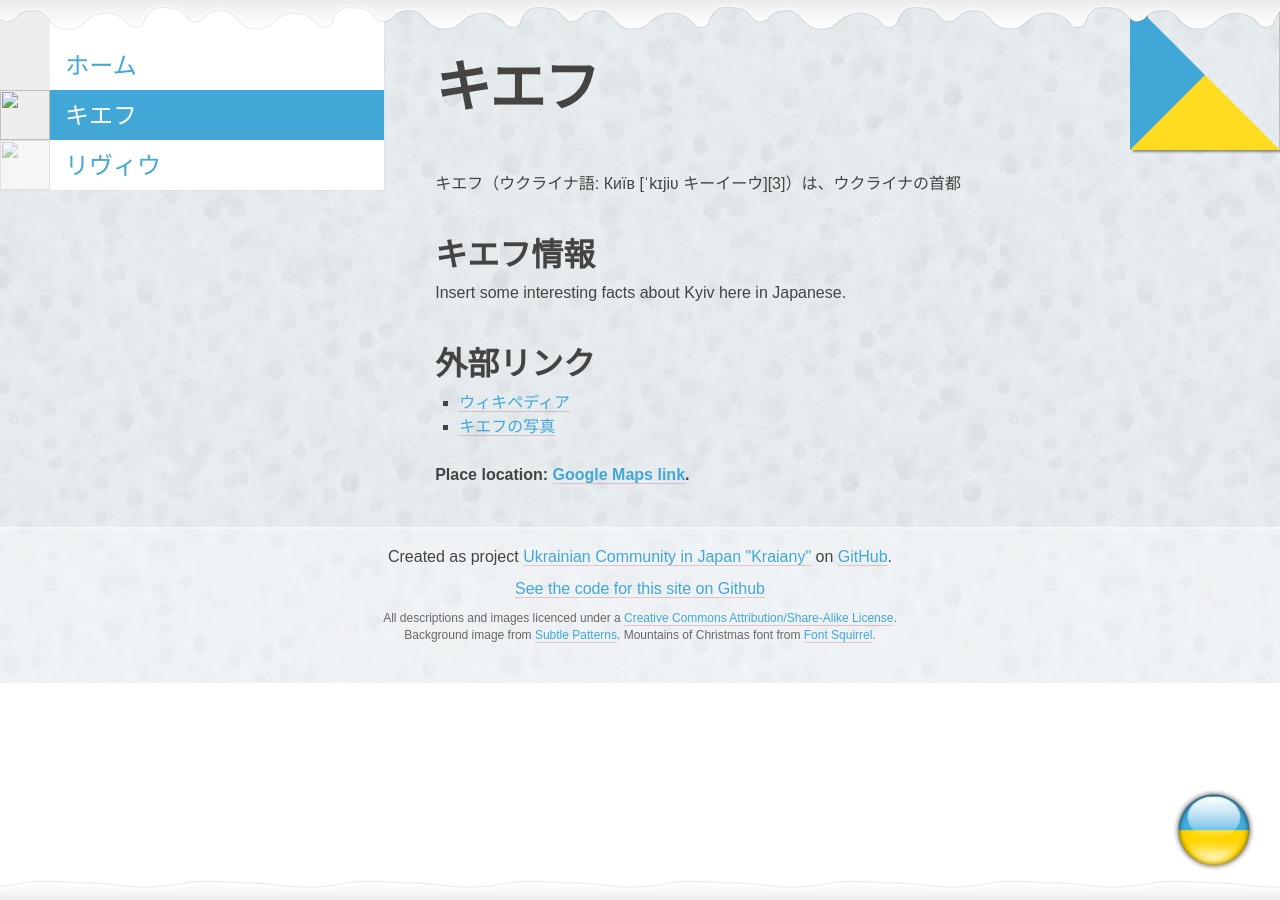
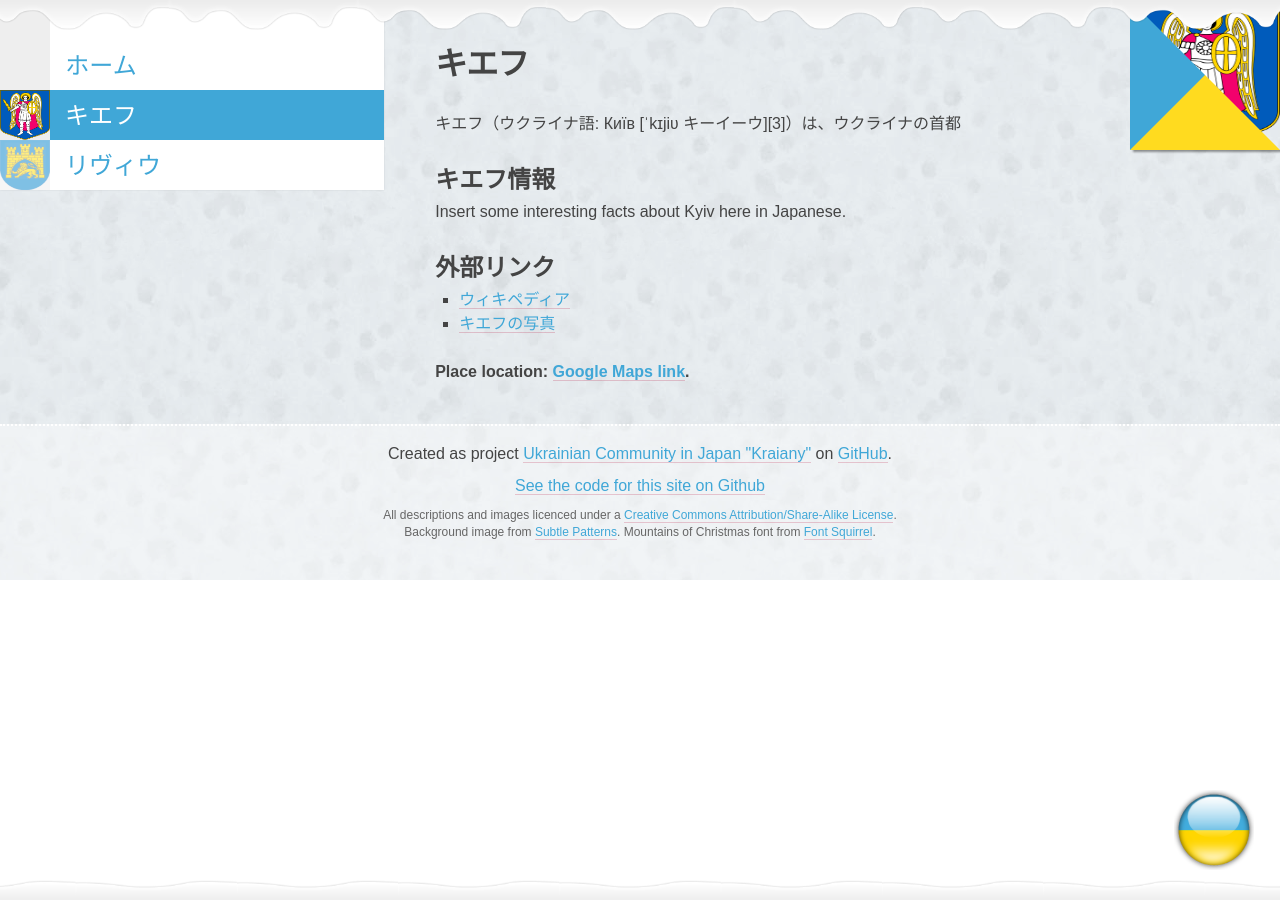
Before and after one commit to Kraiany/ukraine-info, a Jekyll site: the page built from kyiv.md, in a window 1280 px wide. Built offline with Jekyll 4.4.1, drawn with Linux system fonts in a browser that asks for light colours; Markdown is read by kramdown in place of the engine named in the settings.

Commit message:
Decreased fonts, added images

```diff
--- a/css/main.css
+++ b/css/main.css
@@ -52,7 +52,7 @@ h2 {
 
 h1 {
 	font-weight: 700;
-	font-size: 3.5em;
+	font-size: 2.0em;
 	line-height: 1;
 	letter-spacing: -0.03125em;
 	margin: 0.5em 0 1em;
@@ -64,7 +64,7 @@ article > h1,
 section > h1,
 nav > h1 {
 	font-weight: 700;
-	font-size: 2em;
+	font-size: 1.5em;
 	line-height: 1;
 	margin: 1.3334em 0 0.3334em;
    -webkit-font-smoothing: antialiased;
@@ -409,7 +409,7 @@ main .img-wrapper {
 
 .grid li h2 {
 	margin-right: 85px;
-	font-size: 2.5em;
+	font-size: 2.0em;
 	margin-top: 0.5em;
     }
 
@@ -429,7 +429,7 @@ main .img-wrapper {
 	padding: 0.5em 2em;
 	border-bottom: none;
 	color: #40A7D7;
-	height: 150px;
+	height: 100px;
     }
 
 .grid li a:hover h2,
--- a/kyiv.md
+++ b/kyiv.md
@@ -2,6 +2,7 @@
 layout: place
 title: キエフ
 place-googlemaps-link: https://www.google.co.jp/maps/place/Kiev,+Kyiv+city,+Ukraine/@50.4020355,30.5326905,11z/data=!3m1!4b1!4m2!3m1!1s0x40d4cf4ee15a4505:0x764931d2170146fe
+image: css/images/kyiv.png
 ---
 キエフ（ウクライナ語: Київ [ˈkɪjiʋ キーイーウ][3]）は、ウクライナの首都
 
```
Also changed, not shown: lviv.md (+1 -0 lines), css/images/kyiv.png (added), css/images/lviv.png (added).
